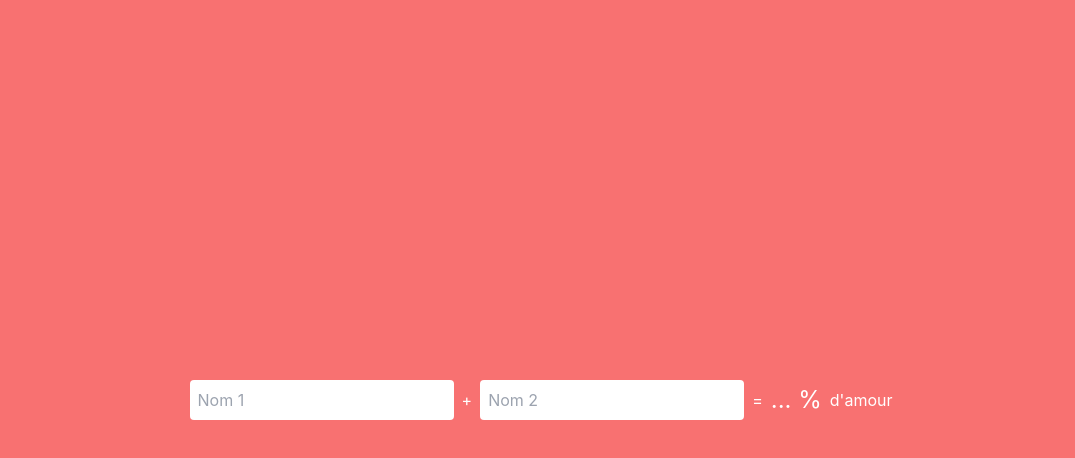
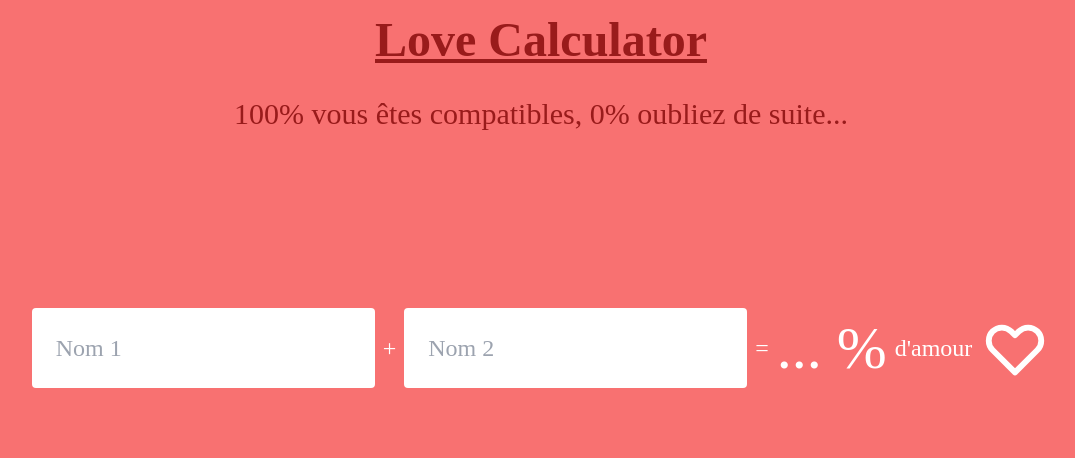
Before and after one commit to Androz2091/react-love-calc, a React (Create React App) app: page / in a window 1280 px wide. Shown: the top 458 px of the page, without its empty margins (99-1174 px from the left). Built offline with nearby package versions, Linux system fonts and the light colour scheme.

Commit message:
:sparkles: Improve UI

```diff
--- a/src/App.js
+++ b/src/App.js
@@ -1,8 +1,10 @@
 import Form from './components/Form';
+import Header from './components/Header';
 
 const App = () => {
     return (
         <div className="app bg-red-400">
+            <Header />
             <Form />
         </div>
     );
--- a/src/components/Form.js
+++ b/src/components/Form.js
@@ -7,7 +7,7 @@ const Form = () => {
     const [secondName, setSecondName] = useState('');
 
     const calculateLove = (name1, name2) => {
-        if (!firstName || !secondName) return '';
+        if (!name1 || !name2) return '';
         const string = [name1.toLowerCase().trim(), name2.toLowerCase().trim()].sort((a, b) => b.localeCompare(a)).join('');
         const numbers = MD5(string).toString().split('').filter((c) => !isNaN(c)).reverse();
         const baseResult = parseInt(numbers[2] + numbers[3]) === 99 ? parseInt(numbers[0]) > 4 ? 100 : 99 : parseInt(numbers[2] + numbers[3]);
@@ -15,23 +15,27 @@ const Form = () => {
     }
 
     return (
-        <div className="form space-x-2 text-white flex-col md:flex-row">
+        <div className="form space-x-2 text-white flex-col md:flex-row text-2xl">
             <input
                 value={firstName}
                 onChange={(e) => setFirstName(e.target.value)}
                 placeholder="Nom 1"
-                className="p-2 border-pink rounded focus:outline-none"
+                className="p-6 text-2xl border-pink rounded focus:outline-none"
             />
             <p>+</p>
             <input
                 value={secondName}
                 onChange={(e) => setSecondName(e.target.value)}
                 placeholder="Nom 2"
-                className="p-2 border-pink rounded focus:outline-none"
+                className="p-6 text-2xl border-pink rounded focus:outline-none"
             />
             <p> =</p>
-            <h2 className="text-2xl">{(firstName && secondName) ? calculateLove(firstName, secondName) : '... '}%</h2>
+            <h2 className="text-6xl">{(firstName && secondName) ? calculateLove(firstName, secondName) : '... '}%</h2>
             <p>d'amour</p>
+            <svg class="heart" fill="none" stroke="currentColor" viewBox="0 0 24 24" xmlns="http://www.w3.org/2000/svg" style={{ fill: `rgb(255,0,0,${calculateLove(firstName, secondName) / 100})` }}>
+                <path stroke-linecap="round" stroke-linejoin="round" stroke-width="2" d="M4.318 6.318a4.5 4.5 0 000 6.364L12 20.364l7.682-7.682a4.5 4.5 0 00-6.364-6.364L12 7.636l-1.318-1.318a4.5 4.5 0 00-6.364 0z">
+                </path>
+            </svg>
         </div>
     )
 }
--- /dev/null
+++ b/src/components/Header.js
@@ -0,0 +1,12 @@
+import React from 'react'
+
+const Header = () => {
+    return (
+        <div className="header">
+            <h2 className="text-5xl p-4 text-red-800 font-bold underline">Love Calculator</h2>
+            <h2 className="text-3xl p-4 text-red-800">100% vous êtes compatibles, 0% oubliez de suite...</h2>
+        </div>
+    )
+}
+
+export default Header
--- a/src/index.css
+++ b/src/index.css
@@ -2,28 +2,26 @@
 @tailwind components;
 @tailwind utilities;
 
+@import url('https://fonts.googleapis.com/css2?family=Architects+Daughter&display=swap');
+
 body {
     margin: 0;
-    font-family: -apple-system, BlinkMacSystemFont, 'Segoe UI', 'Roboto', 'Oxygen',
-        'Ubuntu', 'Cantarell', 'Fira Sans', 'Droid Sans', 'Helvetica Neue',
-        sans-serif;
+    font-family: 'Architects Daughter', cursive;
     -webkit-font-smoothing: antialiased;
     -moz-osx-font-smoothing: grayscale;
 }
 
 .app {
-    height: 100vh;
-    width: 100vw;
+    min-height: 100vh;
+    min-width: 100vw;
 }
 
 .header {
-    margin-top: 10px;
     text-align: center;
 }
 
 .form {
-    width: 100%;
-    height: 100%;
+    height: 400px;
     display: flex;
     align-items: center;
     justify-content: center;
@@ -37,3 +35,9 @@ code {
 input {
     color: black;
 }
+
+.heart {
+    display: block;
+    width: 70px;
+    height: 70px;
+}
```
